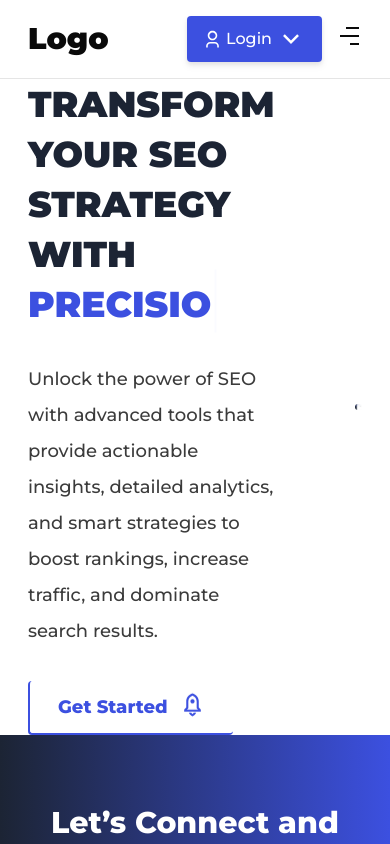
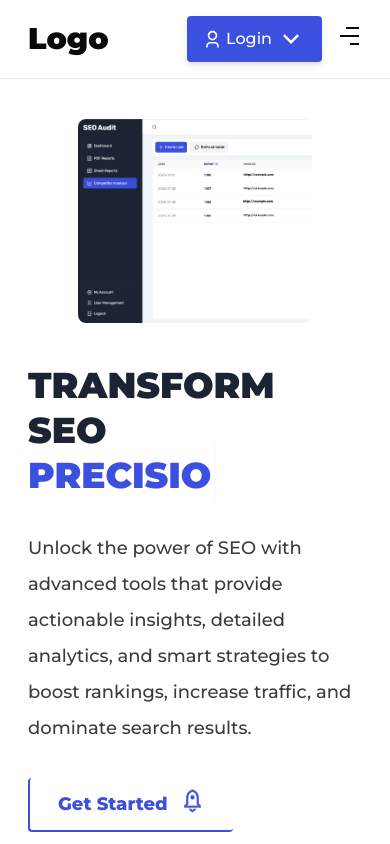
Before and after one commit to vishnut2003/seo_audit_site, a Next.js app: page / in a window 390 px wide. Shown: the top 844 px of the page. Built offline with nearby package versions, Linux system fonts and the light colour scheme.

Commit message:
Update styles in HeroSection and LoginDropDown for improved responsiveness and layout

```diff
--- a/src/app/globals.css
+++ b/src/app/globals.css
@@ -28,7 +28,7 @@ body {
 
 /* Heading common styles */
 h1 {
-  @apply text-4xl font-black leading-[50px];
+  @apply md:text-4xl font-black md:leading-[50px] leading-[45px] text-[36px];
 }
 
 p {
--- a/src/components/home/HeroSection.tsx
+++ b/src/components/home/HeroSection.tsx
@@ -45,12 +45,24 @@ const HeroSection = () => {
 
   return (
     <div className="outer-wrapper h-full p-0 max-h-[100vh]">
-      <div className="inner-wrapper">
+      <div className="inner-wrapper md:flex-row flex-col-reverse pb-5">
 
         {/* Left column */}
-        <div className="w-full flex flex-col gap-8 leading-9 text-lg pr-20">
-          <h1 className="text-accent1 uppercase">
+        <div className="w-full flex flex-col gap-8 leading-9 text-lg md:pr-20">
+          {/* Heading for desktop */}
+          <h1 className="text-accent1 uppercase hidden md:block">
             {h1StaticTitle} <br /> Strategy with
+            <span
+              className="text-accent2"
+            > {displayedText}</span>
+
+            {/* cursor */}
+            <span className="bg-accent2 w-[1px] h-8 relative inline-block ml-1 animate-ping"></span>
+          </h1>
+
+          {/* Heading For */}
+          <h1 className="text-accent1 uppercase block md:hidden">
+          Transform SEO <br />
             <span
               className="text-accent2"
             > {displayedText}</span>
@@ -70,7 +82,7 @@ const HeroSection = () => {
         </div>
 
         {/* Right Col */}
-        <div className="w-[70%] py-32">
+        <div className="w-[70%] md:py-32 py-10">
           <Image
             alt="Tool Dashboard"
             src={'/home/home-hero-image.png'}
--- a/src/layouts/basicLayout/header/LoginDropDown.tsx
+++ b/src/layouts/basicLayout/header/LoginDropDown.tsx
@@ -4,7 +4,7 @@ import React from 'react'
 const LoginDropDown = () => {
 
     return (
-        <div className='absolute top-12 right-0 bg-background drop-shadow-2xl rounded-md w-max max-w-[340px] before:w-4 before:h-4 before:absolute before:right-4 before:-top-2 before:bg-background before:rotate-45'>
+        <div className='absolute z-40 top-12 right-0 bg-background drop-shadow-2xl rounded-md w-max max-w-[340px] before:w-4 before:h-4 before:absolute before:right-4 before:-top-2 before:bg-background before:rotate-45'>
             {/* Registerd Users section */}
             <div className='flex flex-col gap-3 border-b p-6'>
                 <p className='font-bold text-base'>Registered Users</p>
```
